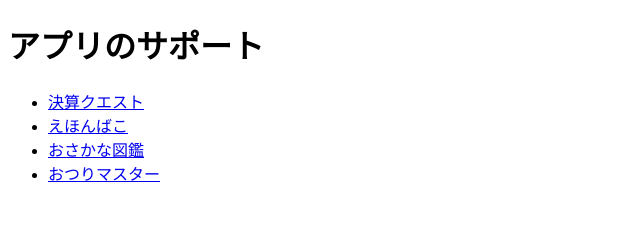
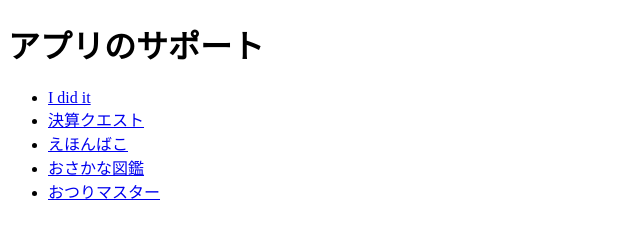
Before and after one commit to yaeok/yaeok.github.io, a plain HTML site: page index.html in a window 1280 px wide. Shown: the whole page, without its empty margins (0-640 px from the left). Drawn offline with Linux system fonts and the light colour scheme.

Commit message:
Link I did it support pages (#15)

```diff
--- a/index.html
+++ b/index.html
@@ -9,6 +9,7 @@
   <main>
     <h1>アプリのサポート</h1>
     <ul>
+      <li><a href="common-pages/i-did-it/">I did it</a></li>
       <li><a href="common-pages/kessan-quest/">決算クエスト</a></li>
       <li><a href="common-pages/ehonbako/">えほんばこ</a></li>
       <li><a href="common-pages/osakana-zukan/">おさかな図鑑</a></li>
```
